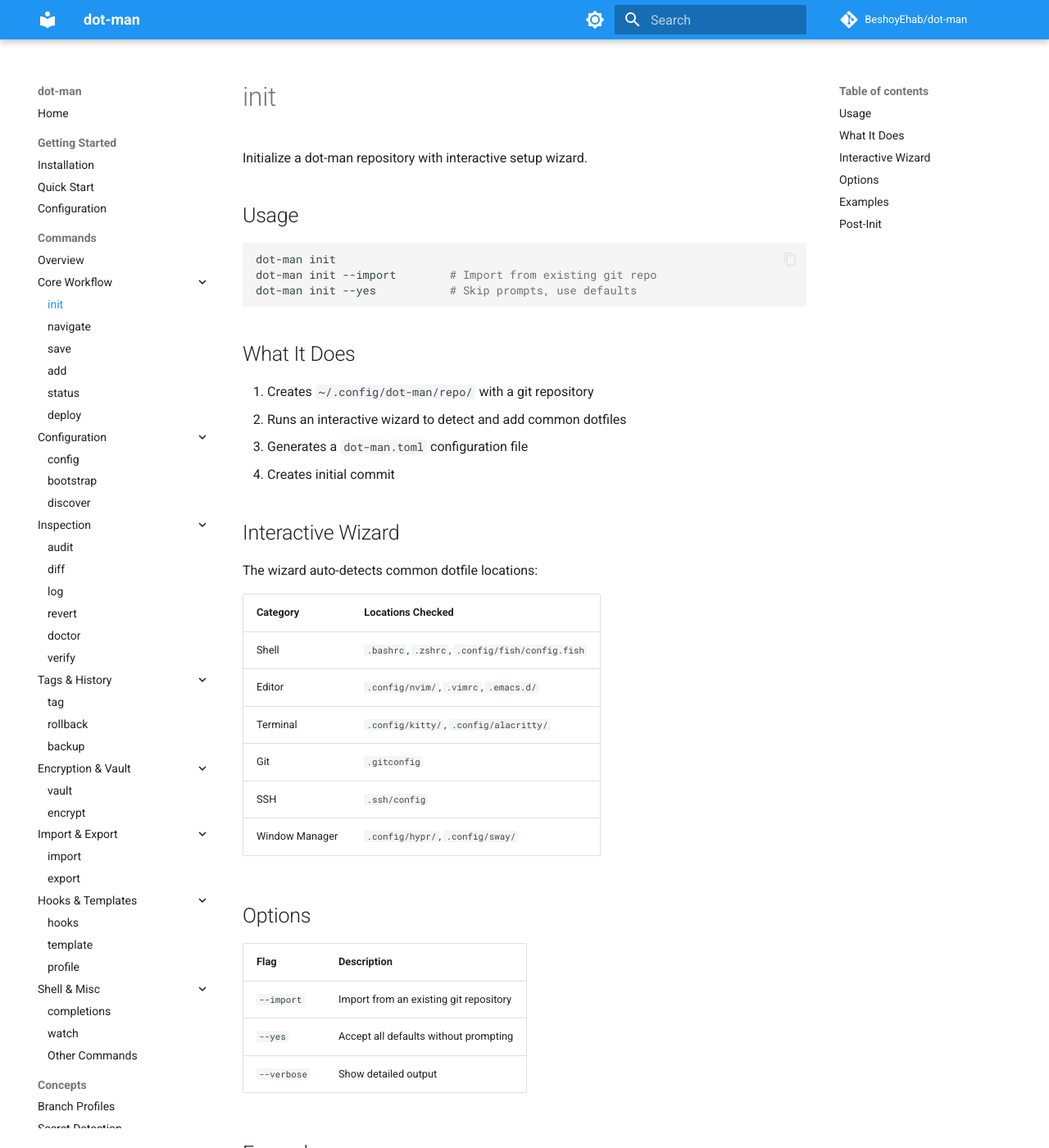
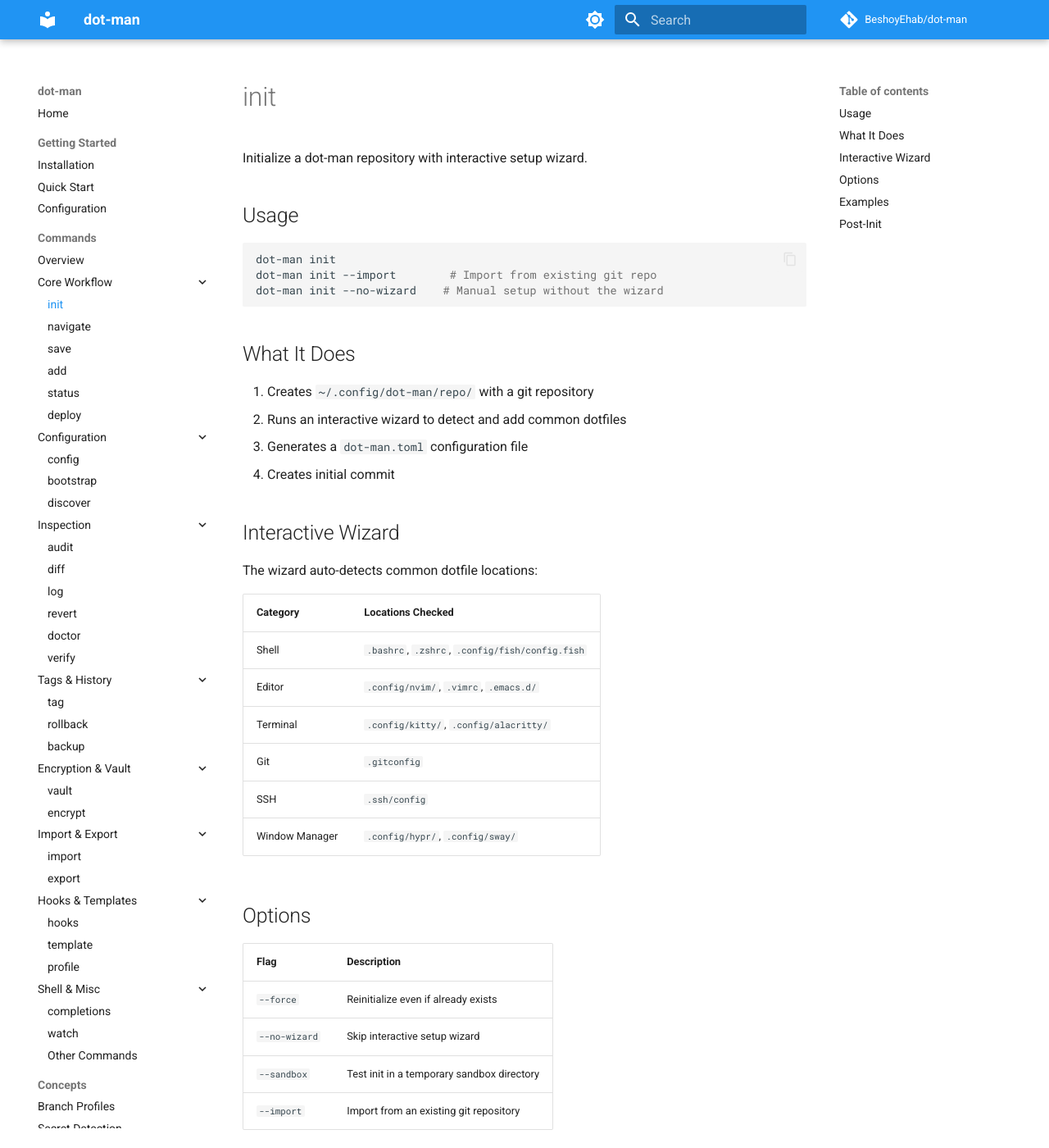
Before and after one commit to BeshoyEhab/dot-man, an MkDocs documentation site: the page built from docs/commands/init.md, in a window 1280 px wide and 1400 px high. Shown: the whole window at 82% size. Built offline with MkDocs 1.6.1 and Material for MkDocs 9.7.7, drawn with Linux system fonts in a browser that asks for light colours; comment, search, counter and statistics services are not loaded; some of the changed text lies outside the part shown.

````diff
--- a/docs/commands/init.md
+++ b/docs/commands/init.md
@@ -7,7 +7,7 @@ Initialize a dot-man repository with interactive setup wizard.
 ```bash
 dot-man init
 dot-man init --import        # Import from existing git repo
-dot-man init --yes           # Skip prompts, use defaults
+dot-man init --no-wizard    # Manual setup without the wizard
 ```
 
 ## What It Does
@@ -34,9 +34,10 @@ The wizard auto-detects common dotfile locations:
 
 | Flag | Description |
 |------|-------------|
+| `--force` | Reinitialize even if already exists |
+| `--no-wizard` | Skip interactive setup wizard |
+| `--sandbox` | Test init in a temporary sandbox directory |
 | `--import` | Import from an existing git repository |
-| `--yes` | Accept all defaults without prompting |
-| `--verbose` | Show detailed output |
 
 ## Examples
 
@@ -48,8 +49,8 @@ dot-man init
 cd ~/my-dotfiles
 dot-man init --import
 
-# Non-interactive setup
-dot-man init --yes
+# Manual setup without the wizard
+dot-man init --no-wizard
 ```
 
 ## Post-Init
````
Also changed, not shown: CHANGELOG.md (+1 -0 lines), TODO.md (+2 -2 lines).
